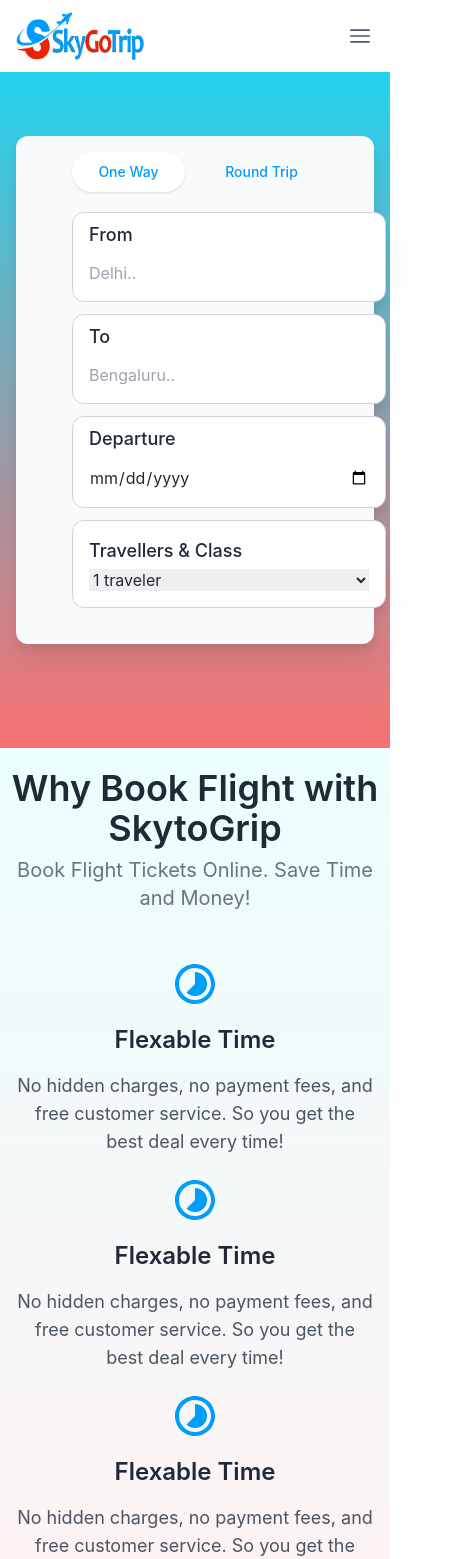
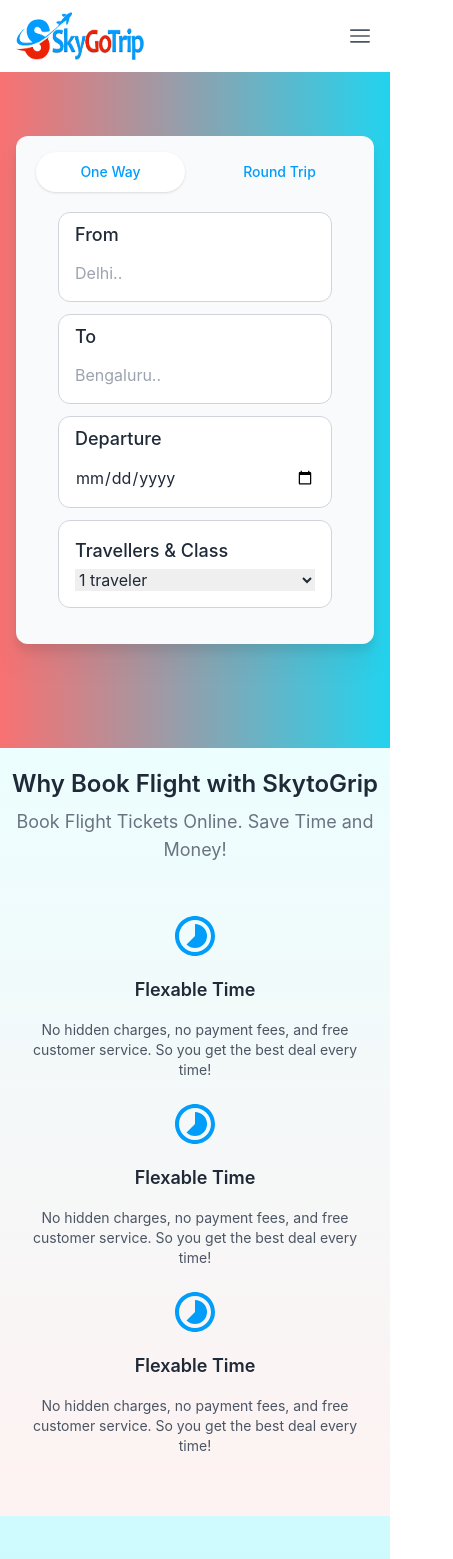
Before and after one commit to rownokmahbub/SkytoGrip, a Next.js app: page / in a window 390 px wide. Shown: the top 1559 px of the page, 453 px wide, since content can reach past the window. Built offline with nearby package versions, Linux system fonts and the light colour scheme.

Commit message:
updated color

```diff
--- a/components/Home/BusOffer.js
+++ b/components/Home/BusOffer.js
@@ -62,12 +62,12 @@ const BusOffer = () => {
                 <div key={i} className="flex flex-col gap-3 bg-white px-4 py-4 rounded-xl">
                 <img className="w-full h-44 object-cover rounded-xl" src={bus.img} alt="offer1" />
                 <div className="flex flex-col gap-2">
-                    <p className="text-gray-500 text-lg font-medium">{bus.head}</p>
-                    <p className="text-2xl font-semibold">{bus.title}</p>
+                    <p className="text-gray-500 text-sm md:text-lg font-medium">{bus.head}</p>
+                    <p className="text-lg md:text-2xl font-semibold">{bus.title}</p>
                     <p className="text-gray-500">{bus.sub}</p>
                     <div className="flex items-center justify-between pt-5">
-                    <p className="text-red-400 font-medium text-xl">{bus.code}</p>
-                    <Link href={bus.src} className="btn btn-primary  rounded-full">Book Now</Link>
+                    <p className="text-red-400 font-medium text-sm md:text-xl">{bus.code}</p>
+                    <Link href={bus.src} className="btn btn-primary btn-sm md:btn-md rounded-full capitalize">Book Now</Link>
                     </div>
 
                 </div>
--- a/components/Home/Hero.js
+++ b/components/Home/Hero.js
@@ -10,10 +10,10 @@ const Hero = () => {
 
   return (
     <div className="">
-    <div className="bg-gradient-to-t from-red-400 to-cyan-400">
+    <div className="bg-gradient-to-r from-red-400 to-cyan-400">
       <div className="px-4 py-16 mx-auto sm:max-w-xl md:max-w-full lg:max-w-screen-xl md:px-24 lg:px-8 lg:py-24">
-        <div className="max-w-xl mb-10 md:mx-auto px-4 md:px-10 lg:max-w-5xl md:mb-12 bg-gray-50 rounded-xl drop-shadow-xl">
-        <div className="w-full max-w-md px-10 py-4 sm:px-0">
+        <div className="max-w-xl mb-10 md:mx-auto px-2 md:px-10 lg:max-w-5xl md:mb-12 bg-gray-50 rounded-xl drop-shadow-xl">
+        <div className="w-full max-w-md px-3 py-4 md:px-10">
         <Tab.Group>
       <Tab.List className='flex gap-5'>
         <Tab className={({ selected }) =>
@@ -39,28 +39,28 @@ const Hero = () => {
       <Tab.Panels>
         <Tab.Panel>
            <div className="flex flex-col lg:flex-row gap-3 lg:gap-8 flex-wrap lg:flex-nowrap items-center py-5">
-            <div className="flex  flex-col gap-1 bg-white px-4 py-2 rounded-xl border border-gray-300">
+            <div className="flex  flex-col gap-1 bg-white lg:px-4 px-4 py-2 rounded-xl border border-gray-300">
                 <p className='text-lg font-medium'>From</p>
-                <input className='bg-white w-[280px] md:w-[180px]  py-2 focus:outline-none' type="text" placeholder='Delhi..' />
+                <input className='bg-white w-[240px] md:w-[180px]  py-2 focus:outline-none' type="text" placeholder='Delhi..' />
 
             </div>
 
             <div className="flex flex-col gap-1 bg-white px-4 py-2 rounded-xl border border-gray-300">
                 <p className='text-lg font-medium'>To</p>
 
-                <input className='bg-white w-[280px] md:w-[180px]  py-2 focus:outline-none' type="text" placeholder='Bengaluru..' />
+                <input className='bg-white w-[240px] md:w-[180px]  py-2 focus:outline-none' type="text" placeholder='Bengaluru..' />
 
             </div>
 
             <div className="flex flex-col gap-1 bg-white px-4 py-2 rounded-xl border border-gray-300">
                 <p className='text-lg font-medium'>Departure</p>
-                <input className='bg-white w-[280px] md:w-[180px] py-2 focus:outline-none' type="date" placeholder='5 Dec 22' />
+                <input className='bg-white w-[240px] md:w-[180px] py-2 focus:outline-none' type="date" placeholder='5 Dec 22' />
 
             </div>
 
             <div className="flex  flex-col gap-1  bg-white px-4 py-4 rounded-xl border border-gray-300">
                 <p className='text-lg font-medium capitalize'>travellers & Class</p>
-                <select className='w-[280px] md:w-[180px]' name="select" id="">
+                <select className='w-[240px] md:w-[180px]' name="select" id="">
                     <option value="1 traveler">1 traveler</option>
                     <option value="2 traveler">2 traveler</option>
                     <option value="3 traveler">3 traveler</option>
--- a/components/Home/Offers.js
+++ b/components/Home/Offers.js
@@ -24,7 +24,7 @@ const Offers = () => {
       <p className="text-4xl font-semibold pt-10">Offers</p>
       <div className="md:h-max">
       <Tab.Group>
-        <Tab.List className="flex gap-5 my-10 ">
+        <Tab.List className="flex flex-col lg:flex-row gap-5 my-10 ">
           <Tab
             className={({ selected }) =>
               classNames(
--- a/components/Home/Service.js
+++ b/components/Home/Service.js
@@ -2,26 +2,26 @@ import React from 'react'
 import {MdTimelapse} from 'react-icons/md'
 const Service = () => {
   return (
-    <div className='bg-gradient-to-t from-red-50 to-cyan-50 py-5'>
-        <p className='text-4xl font-semibold text-center'>Why Book Flight with SkytoGrip</p>
-        <p className='text-xl my-2 text-center text-gray-500'>Book Flight Tickets Online. Save Time and Money!</p>
+    <div className='bg-gradient-to-t from-red-50 to-cyan-50 py-5 px-2 md:px-4'>
+        <p className='text-2xl md:text-4xl font-semibold text-center'>Why Book Flight with SkytoGrip</p>
+        <p className='text-lg md:text-xl my-2 text-center text-gray-500'>Book Flight Tickets Online. Save Time and Money!</p>
         <div className="container mx-auto grid grid-cols-1 md:grid-cols-2 xl:grid-cols-3 gap-5 md:gap-10 py-10">
             <div className=" flex flex-col gap-4 justify-center items-center">
                 <MdTimelapse className='text-5xl text-primary'/>
-                <p className='text-2xl font-semibold'>Flexable Time</p>
-                <p className='text-gray-600 text-center text-lg'>No hidden charges, no payment fees, and free
+                <p className='text-lg md:text-2xl font-semibold'>Flexable Time</p>
+                <p className='text-gray-600 text-center text-sm md:text-lg'>No hidden charges, no payment fees, and free
 customer service. So you get the best deal every time!</p>
             </div>
             <div className=" flex flex-col gap-4 justify-center items-center">
                 <MdTimelapse className='text-5xl text-primary'/>
-                <p className='text-2xl font-semibold'>Flexable Time</p>
-                <p className='text-gray-600 text-center text-lg'>No hidden charges, no payment fees, and free
+                <p className='text-lg md:text-2xl font-semibold'>Flexable Time</p>
+                <p className='text-gray-600 text-center text-sm md:text-lg'>No hidden charges, no payment fees, and free
 customer service. So you get the best deal every time!</p>
             </div>
             <div className=" flex flex-col gap-4 justify-center items-center">
                 <MdTimelapse className='text-5xl text-primary'/>
-                <p className='text-2xl font-semibold'>Flexable Time</p>
-                <p className='text-gray-600 text-center text-lg'>No hidden charges, no payment fees, and free
+                <p className='text-lg md:text-2xl font-semibold'>Flexable Time</p>
+                <p className='text-gray-600 text-center text-sm md:text-lg'>No hidden charges, no payment fees, and free
 customer service. So you get the best deal every time!</p>
             </div>
         </div>
```
